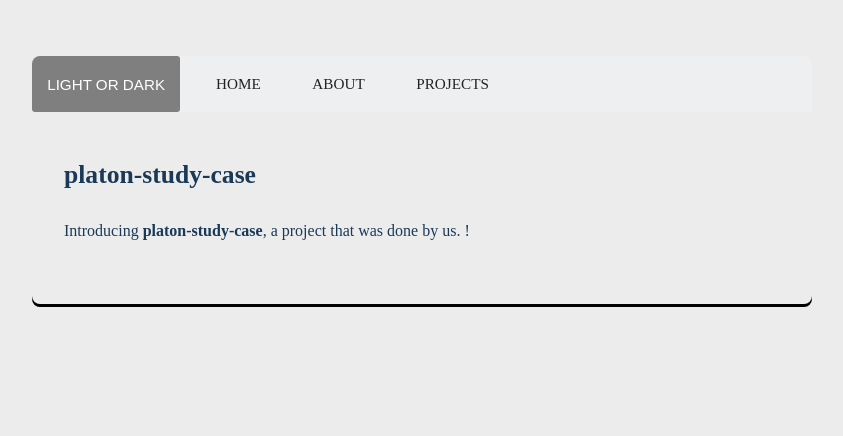
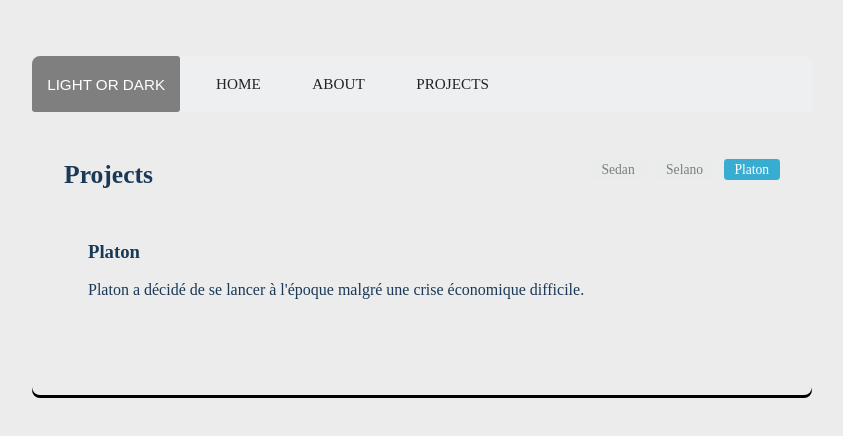
Before and after one commit to Janainaf/agence, a React (Create React App) app in the folder webagence/: page /works/platon-study-case in a window 1280 px wide. Shown: the top 436 px of the page, without its empty margins (218-1061 px from the left). Built offline with nearby package versions, Linux system fonts and the light colour scheme.

Commit message:
adding dynamic routes for projects

```diff
--- a/webagence/src/components/About.js
+++ b/webagence/src/components/About.js
@@ -4,8 +4,8 @@ const About = () => (
   <div className="main-content">
     <h2>About</h2>
     <p>
-      This agence is more than an agence! Be sure to visit our WORKS section to
-      view a list of our best projects.
+      This agence is more than an agence! Be sure to visit our PROJECTS section
+      to view a list of our best projects.
     </p>
   </div>
 );
--- a/webagence/src/components/App.js
+++ b/webagence/src/components/App.js
@@ -3,8 +3,7 @@ import { BrowserRouter, Route } from "react-router-dom";
 import Header from "./Header";
 import Home from "./Home";
 import About from "./About";
-import Works from "./Work";
-import Featured from "./StudyCase";
+import Work from "./Work";
 
 const App = () => (
   <BrowserRouter>
@@ -12,9 +11,7 @@ const App = () => (
       <Header></Header>
       <Route exact path="/" component={Home} />
       <Route path="/about" component={About} />
-      <Route exact path="/works" component={Works} />
-      <Route path="/works/:project" component={Featured} />
-      {/* let path = `${match.url}/relative-path`; */}
+      <Route path="/works" component={Work} />
     </div>
   </BrowserRouter>
 );
--- a/webagence/src/components/Darkmode.js
+++ b/webagence/src/components/Darkmode.js
@@ -4,7 +4,6 @@ import "../css/DarkMode.css";
 const DarkMode = () => {
   let clickedClass = "clicked";
   const body = document.body;
-  const container = document.container;
 
   const lightTheme = "light";
   const darkTheme = "dark";
--- a/webagence/src/components/StudyCase.js
+++ b/webagence/src/components/StudyCase.js
@@ -1,16 +1,28 @@
 import React from "react";
 
-const Featured = ({ match }) => {
-  let project = match.params.project;
+const Project = (props) => (
+  <li className="work media group">
+    <div>
+      <h3>{props.title}</h3>
+      <p>{props.desc}</p>
+    </div>
+  </li>
+);
+const ProjectContainer = (props) => {
+  let projects = props.data.map((project) => {
+    return (
+      <Project
+        title={project.title}
+        desc={project.description}
+        key={project.id}
+      />
+    );
+  });
   return (
-    <div className="main-content">
-      <h2>{project} </h2>
-      <p>
-        Introducing <strong>{project}</strong>, a project that was done by us.{" "}
-        <strong></strong>!
-      </p>
+    <div>
+      <ul>{projects}</ul>
     </div>
   );
 };
 
-export default Featured;
+export default ProjectContainer;
--- a/webagence/src/components/Work.js
+++ b/webagence/src/components/Work.js
@@ -1,25 +1,46 @@
 import React from "react";
-import { Route, NavLink } from "react-router-dom";
-import Featured from "./StudyCase";
+import { Route, NavLink, Redirect } from "react-router-dom";
 
-const Works = () => (
+import ProjectContainer from "./StudyCase";
+import { Sedan, Selano, Platon } from "../data/projects";
+
+const Work = ({ match }) => (
   <div className="main-content work">
     <div className="work-header group">
-      <h2> Projects </h2>
+      <h2>Projects</h2>
       <ul className="work-nav">
         <li>
-          <NavLink to="/works/platon">Platon</NavLink>
+          <NavLink to={`${match.url}/sedan-study-case`}>Sedan</NavLink>
         </li>
         <li>
-          <NavLink to="/works/solane">Solane</NavLink>
+          <NavLink to={`${match.url}/selano-study-case`}>Selano</NavLink>
         </li>
         <li>
-          <NavLink to="/works/sedal">Sedal</NavLink>
+          <NavLink to={`${match.url}/platon-study-case`}>Platon</NavLink>
         </li>
       </ul>
     </div>
-    <Route path="/works/platon" component={Featured} />
+
+    {/* Write routes here... */}
+    <Route
+      exact
+      path={match.path}
+      render={() => <Redirect to={`${match.path}/platon-study-case`} />}
+    />
+
+    <Route
+      path={`${match.path}/sedan-study-case`}
+      render={() => <ProjectContainer data={Sedan} />}
+    />
+    <Route
+      path={`${match.path}/selano-study-case`}
+      render={() => <ProjectContainer data={Selano} />}
+    />
+    <Route
+      path={`${match.path}/platon-study-case`}
+      render={() => <ProjectContainer data={Platon} />}
+    />
   </div>
 );
 
-export default Works;
+export default Work;
--- a/webagence/src/css/DarkMode.css
+++ b/webagence/src/css/DarkMode.css
@@ -46,9 +46,3 @@ body {
   background: var(--background-color);
   color: var(--text-color);
 }
-
-nav a {
-  text-decoration: none;
-  text-transform: uppercase;
-  color: var(--background-color);
-}
--- a/webagence/src/data/projects.js
+++ b/webagence/src/data/projects.js
@@ -1,24 +1,26 @@
-const projects = [
+export const Selano = [
+  {
+    title: "Selano",
+    description:
+      "Et c'est grâce à nous. Dans les moments les meilleurs comme les plus durs, nos campagnes de communication sur la place du marché ont fonctionné.",
+    id: "selano",
+  },
+];
+
+export const Sedan = [
+  {
+    title: "Sedan",
+    description:
+      "Malgré nos conseils et notre site web créé sur Wix, Sedal semble ne pas vouloir décoller. Mais comme un grand homme et une grande femme l'ont dit",
+    id: "sedan",
+  },
+];
+
+export const Platon = [
   {
     title: "Platon",
     description:
-      "Platon a décidé de se lancer à l'époque malgré une crise économique difficile. Nous avons été derrière eux pour leur apporter le meilleur du Web et du digital. Nous sommes vraiment la meilleure agence.",
-    id: "css-1",
-  },
-
-  {
-    title: "Sedal",
-    description:
-      "Platon a décidé de se lancer à l'époque malgré une crise économique difficile. Nous avons été derrière eux pour leur apporter le meilleur du Web et du digital. Nous sommes vraiment la meilleure agence.",
-    id: "sedal",
-  },
-
-  {
-    title: "Solane",
-    description:
-      "Platon a décidé de se lancer à l'époque malgré une crise économique difficile. Nous avons été derrière eux pour leur apporter le meilleur du Web et du digital. Nous sommes vraiment la meilleure agence.",
-    id: "solane",
+      "Platon a décidé de se lancer à l'époque malgré une crise économique difficile.",
+    id: "platon",
   },
 ];
-
-export default projects;
```
